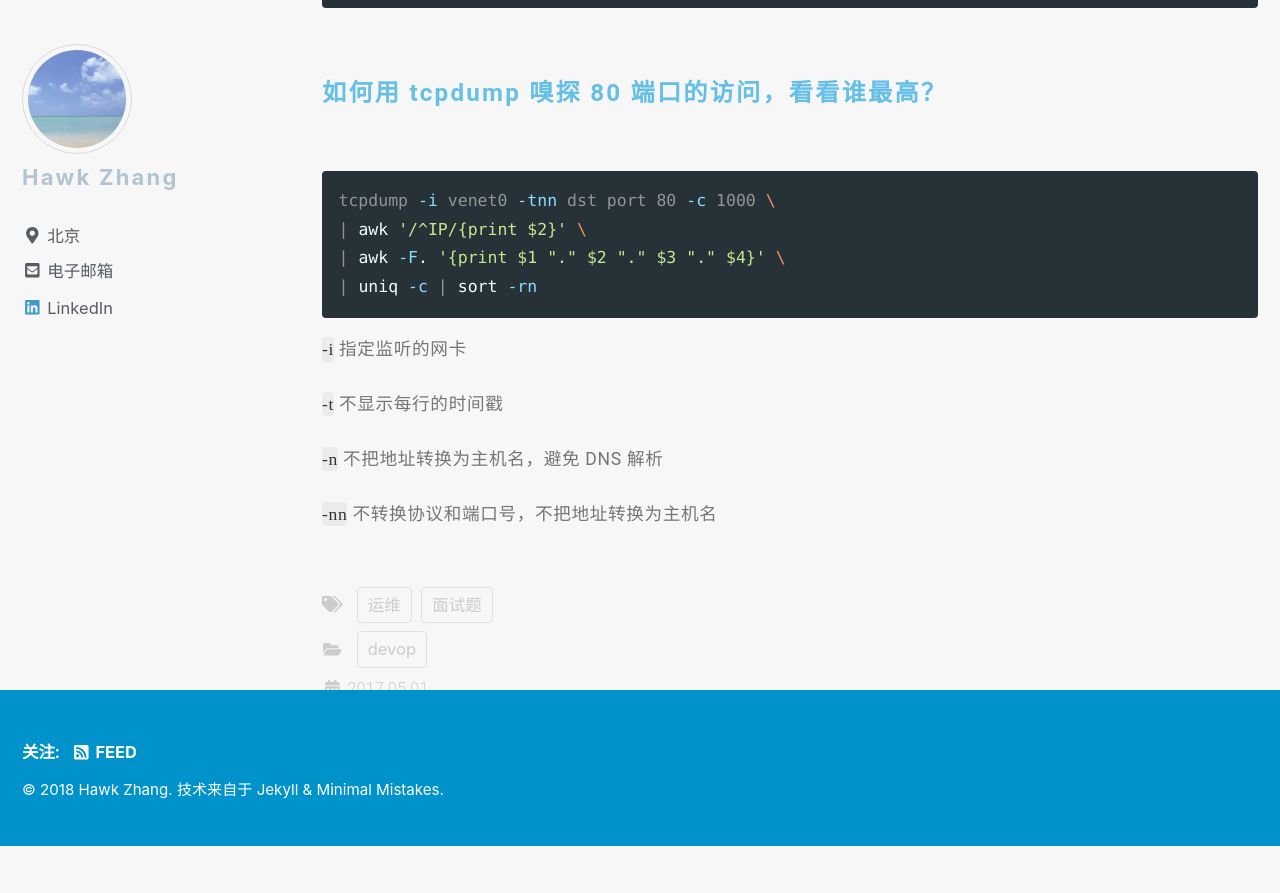
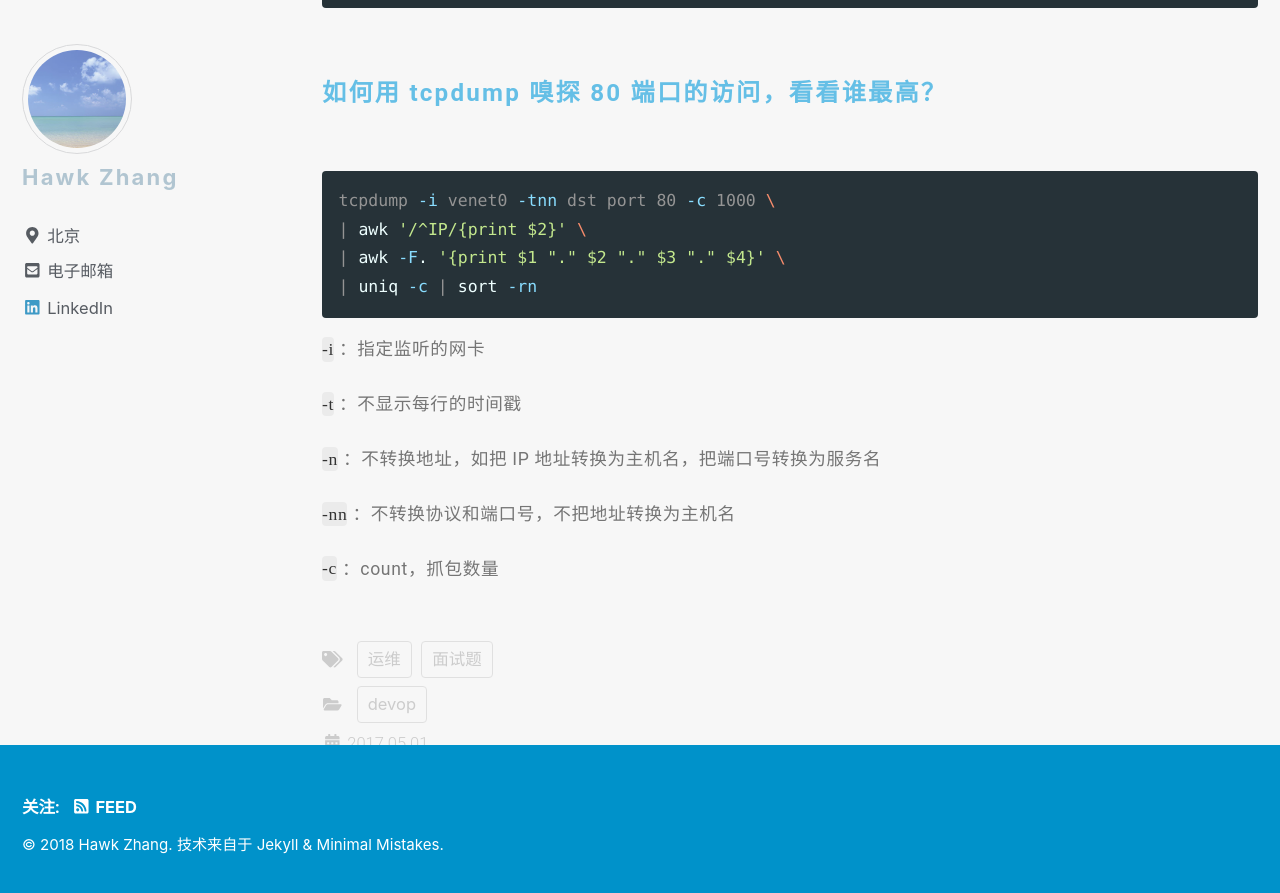
Before and after one commit to narru888/linotes_note, a Jekyll site: the page built from _posts/devop/2017-05-01-interview.md, in a window 1280 px wide and 900 px high, scrolled down 2271 px. Shown: the top 893 px of the window. Built offline with Jekyll 4.4.1, drawn with Linux system fonts in a browser that asks for light colours; nearby versions of some CDN libraries; a script that is not in the unit is left out; before the commit the page ends 3117 px from its top, so only the background shows below that.

Commit message:
update on 2018-12-07 16:41:01 CST

````diff
--- a/_posts/devop/2017-05-01-interview.md
+++ b/_posts/devop/2017-05-01-interview.md
@@ -79,10 +79,12 @@ tcpdump -i venet0 -tnn dst port 80 -c 1000 \
 | uniq -c | sort -rn
 ```
 
-`-i` 指定监听的网卡
+`-i` ：指定监听的网卡
 
-`-t` 不显示每行的时间戳
+`-t` ：不显示每行的时间戳
 
-`-n` 不把地址转换为主机名，避免 DNS 解析
+`-n` ：不转换地址，如把 IP 地址转换为主机名，把端口号转换为服务名
 
-`-nn` 不转换协议和端口号，不把地址转换为主机名
+`-nn` ：不转换协议和端口号，不把地址转换为主机名
+
+`-c` ：count，抓包数量
````
